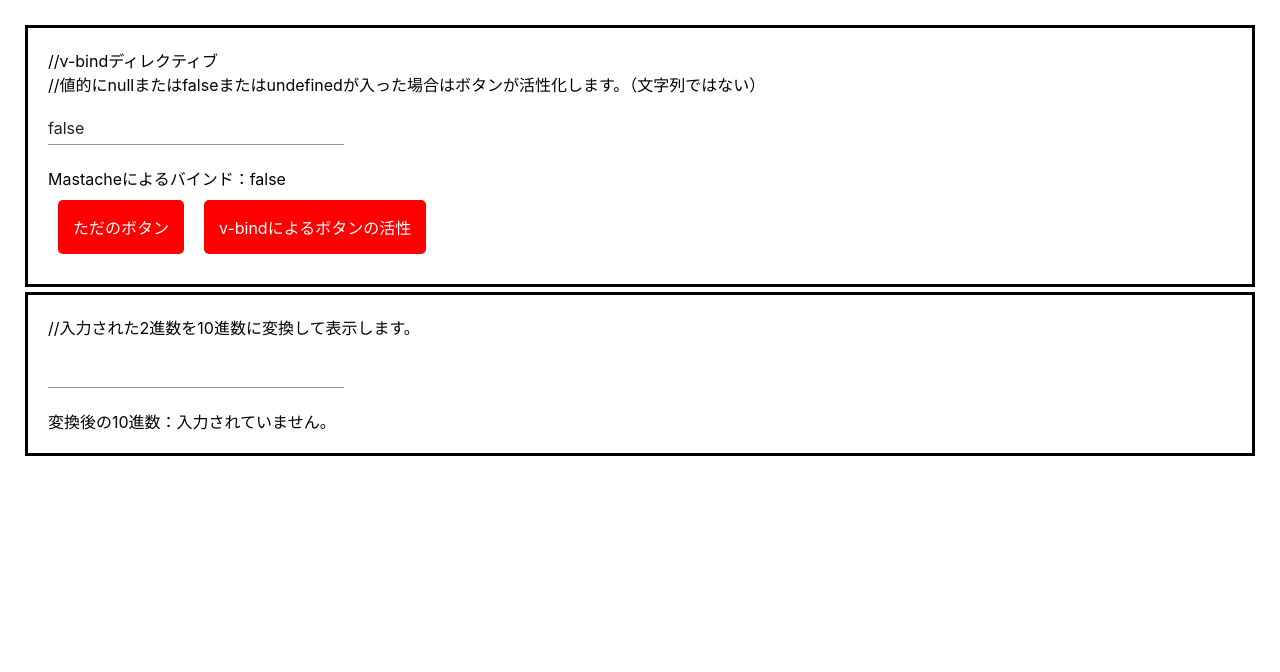
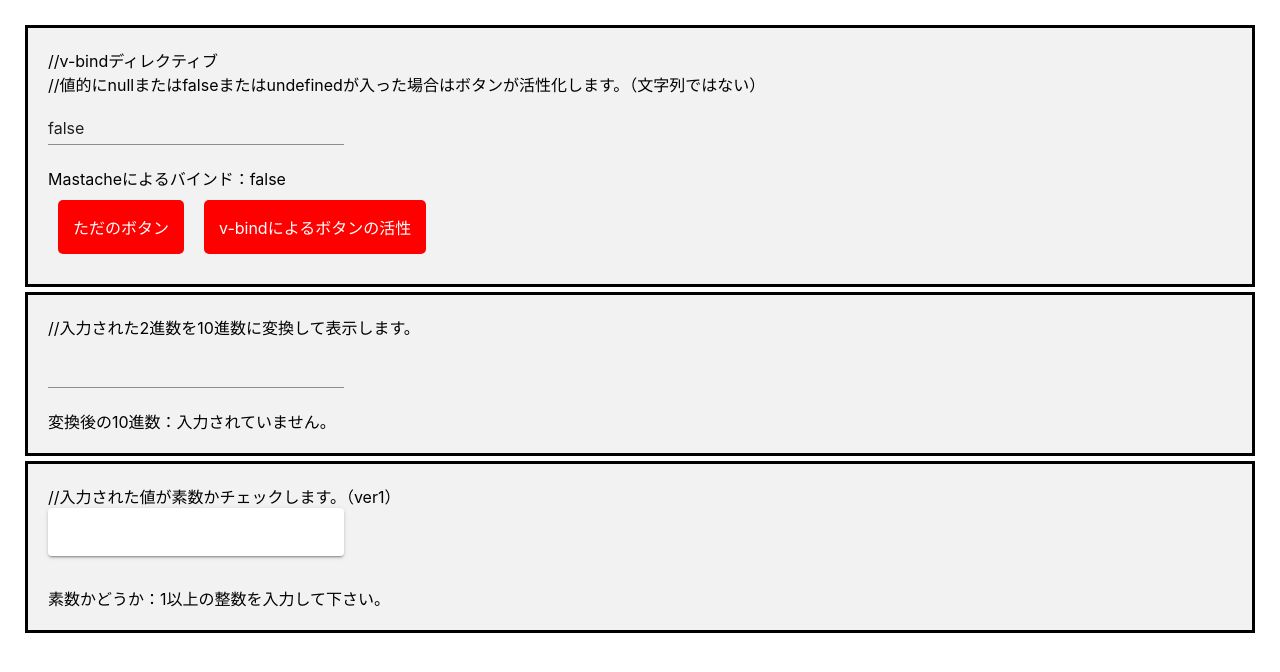
Before and after one commit to YukaKadokura/freespace, a Nuxt app: page /day/20180903 in a window 1280 px wide. Shown: the top 672 px of the page. Built offline with nearby package versions, Linux system fonts and the light colour scheme.

Commit message:
入力された数値が素数か判定する処理の実装（ver1）

```diff
--- a/pages/day/20180903.vue
+++ b/pages/day/20180903.vue
@@ -17,6 +17,13 @@
             </v-flex>
             <p>変換後の10進数：{{ decimalNumToBinaryNum() }}</p>
         </div>
+        <div class="SubContent">
+            <p>//入力された値が素数かチェックします。（ver1）</p>
+            <v-flex xs12 sm6 md3>
+                <v-text-field solo v-model="inputNum"/>
+            </v-flex>
+            <p>素数かどうか：{{ isPrimeNum() }}</p>
+        </div>
     </div>
 </template>
 
@@ -25,7 +32,8 @@ export default{
     data(){
         return{
             vbindtest : false,
-            binaryNum : ""
+            binaryNum : "",
+            inputNum: ""
         }
     },
     methods:{
@@ -46,6 +54,23 @@ export default{
                 count = count + Math.pow(2, i);
             }
             return count;
+        },
+        isPrimeNum(){
+            var input = Number(this.inputNum);
+            if(!(input >= 1)){
+                return "1以上の整数を入力して下さい。";
+            }
+            if(input != 2 && input%2 == 0){
+                return "素数ではありません。";
+            }
+
+            var half = input/2;
+            for(var i=2; i<half; i++){
+                if(input%i == 0){
+                    return "素数ではありません。"
+                }
+            }
+            return "素数です。";
         }
     }
 }
@@ -56,6 +81,7 @@ export default{
     padding: 20px;
 }
 .SubContent{
+    background-color: #f2f2f2;
     margin: 5px;
     padding: 20px;
     border: solid;
```
